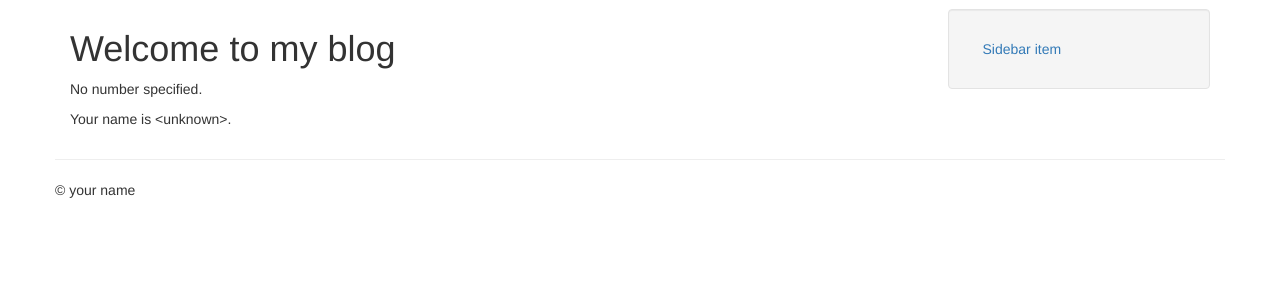
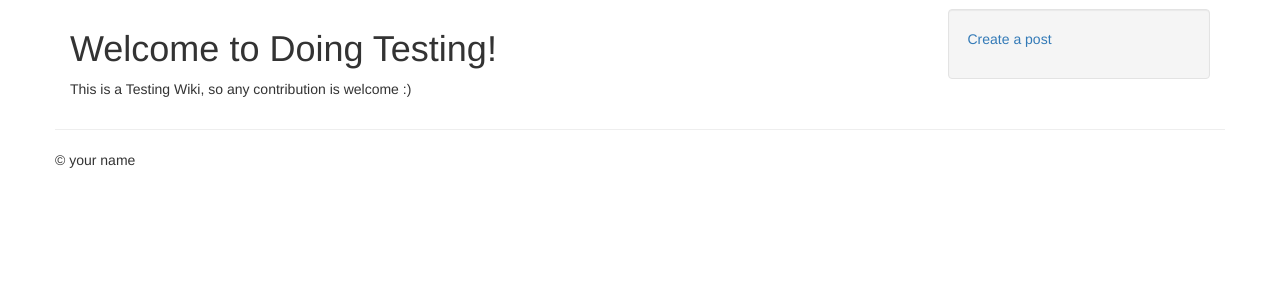
Before and after one commit to MarceloCorpucci/effective-testing, a Flask app: page / in a window 1280 px wide. Shown: the part 51-351 px from the top of the page. Run offline with Flask 2, Linux system fonts and the light colour scheme; parts of the project's set-up code (start-up, migrations or seed data) failed here and were passed over; some libraries are stand-ins or nearby versions.

Commit message:
Minor changes in home text. Added a new admin user.

```diff
--- a/entries/templates/entries/base_entries.html
+++ b/entries/templates/entries/base_entries.html
@@ -9,7 +9,6 @@
 		<button class="btn btn-default" type="submit">Go</button>
 	</span>
 	</div>
-</form>
 
 {% endblock %}
 
--- a/entries/templates/entries/index.html
+++ b/entries/templates/entries/index.html
@@ -1,5 +1,5 @@
 {% extends "entries/base_entries.html" %}
 
-{% block title %}Entries{% endblock %}
+{% block title %} Entries {% endblock %}
 
-{% block content_title %}Entries{% endblock %}
+{% block content_title %} Entries {% endblock %}
--- a/templates/base.html
+++ b/templates/base.html
@@ -54,7 +54,7 @@
 <div class="col-md-3">
 {% block sidebar %}
 <ul class="well nav nav-stacked">
-<li><a href="#">Sidebar item</a></li>
+<p><a href="{{ url_for('entries.create') }}">Create a post</a></p>
 </ul>
 {% endblock %}
 </div>
--- a/templates/homepage.html
+++ b/templates/homepage.html
@@ -1,19 +1,6 @@
 {% extends "base.html" %}
-{% block content_title %}Welcome to my blog{% endblock %}
+{% block content_title %}Welcome to Doing Testing!{% endblock %}
 {% block content %}
-{% if number %}
-	<p>Your number is {{ number|int }}</p>
-	<ul>
-	{% for i in range(number|int) %}
-		{% if i is divisibleby 2 %}
-			<li>{{ i }}</li>
-		{% endif %}
-	{% endfor %}
-	</ul>
-{% else %}
-	<p>No number specified.</p>
-{% endif %}
-
-<p>Your name is {{ name|default('<unknown>', True) }}.</p>
+	<p>This is a Testing Wiki, so any contribution is welcome :) </p>
 
 {% endblock %}
```
Also changed, not shown: blog.db.
